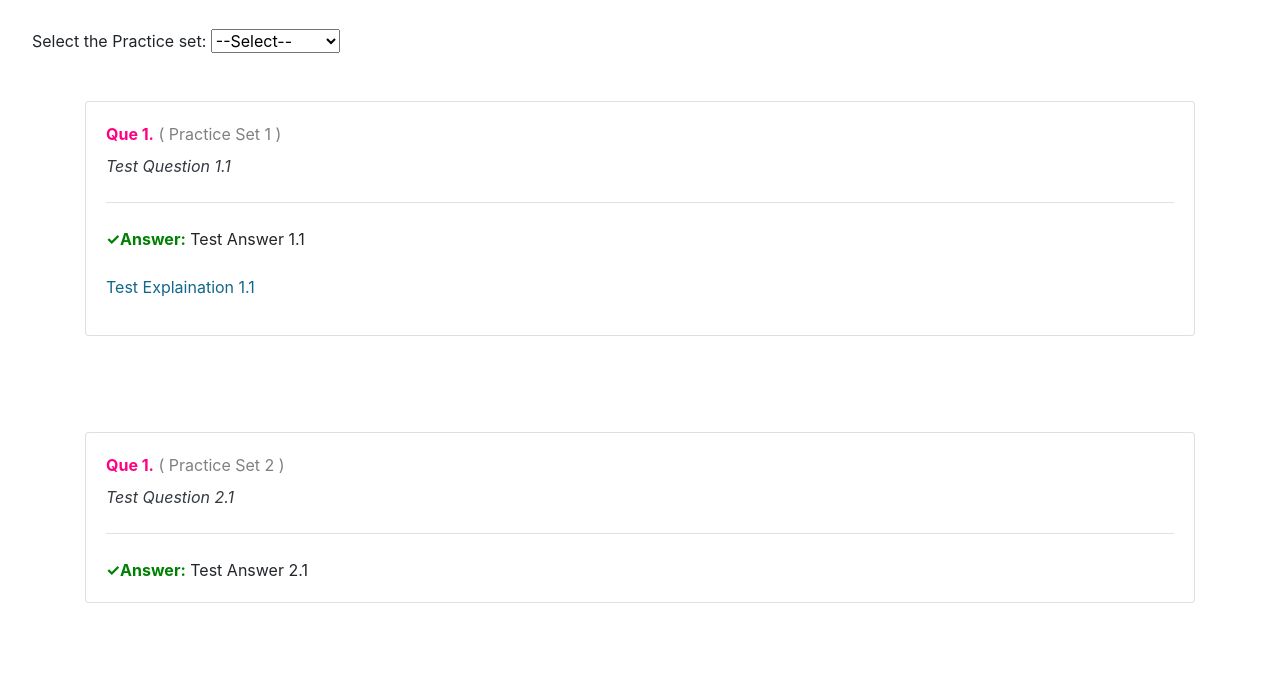
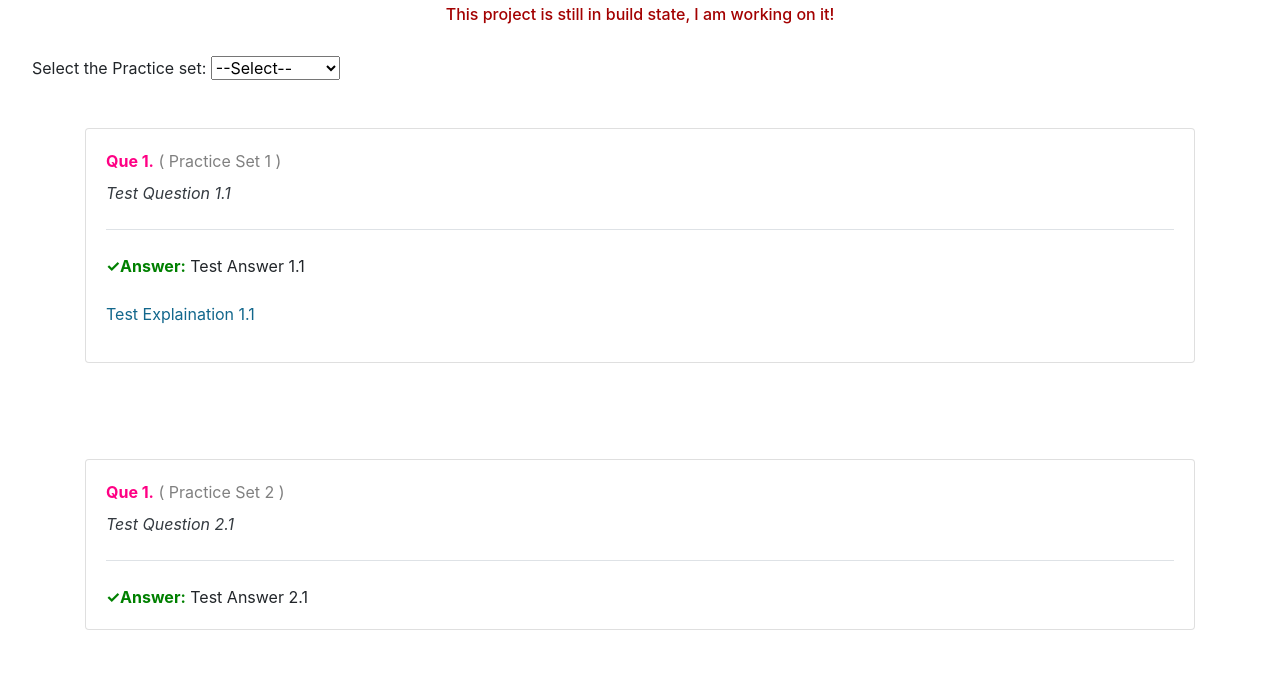
Before and after one commit to beingfluid/CSA_QnA, a plain HTML site: page index.html at #!/itil in a window 1280 px wide. Shown: the part 109-807 px from the top of the page. Drawn offline with nearby package versions, Linux system fonts and the light colour scheme; some packages are replaced by stand-ins of ours.

```diff
--- a/itil.html
+++ b/itil.html
@@ -2,6 +2,7 @@
   <div style="text-align: center;">
     <h1>ITIL 4: Foundation</h1>
     <h3>( Practice Sets )</h3>
+    <h6 style="color: #a30101">This project is still in build state, I am working on it!</h6>
   </div>
 <div>
   <br />
```
